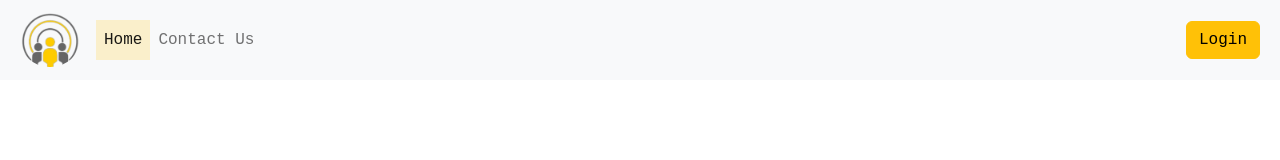
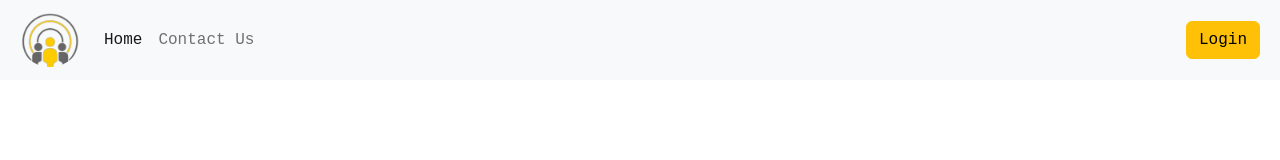
Before and after one commit to rahaf-adel/Ithaq, a React (Create React App) app: page / in a window 1280 px wide. Shown: the top 160 px of the page. Built offline with nearby package versions, Linux system fonts and the light colour scheme; the HTML template or start-up script is replaced by a standard one.

Commit message:
edit hover in navbar

```diff
--- a/src/Components/Assets/Style/style.css
+++ b/src/Components/Assets/Style/style.css
@@ -1,6 +1,9 @@
 /* h1{
     color:gold;
 } */
+.navbar-nav .nav-link.active, .navbar-nav .show > .nav-link{
+    background:none;
+}
 @media screen and (max-width: 768px) {
     .css-gg4vpm{
         margin-top: 250px;
```
